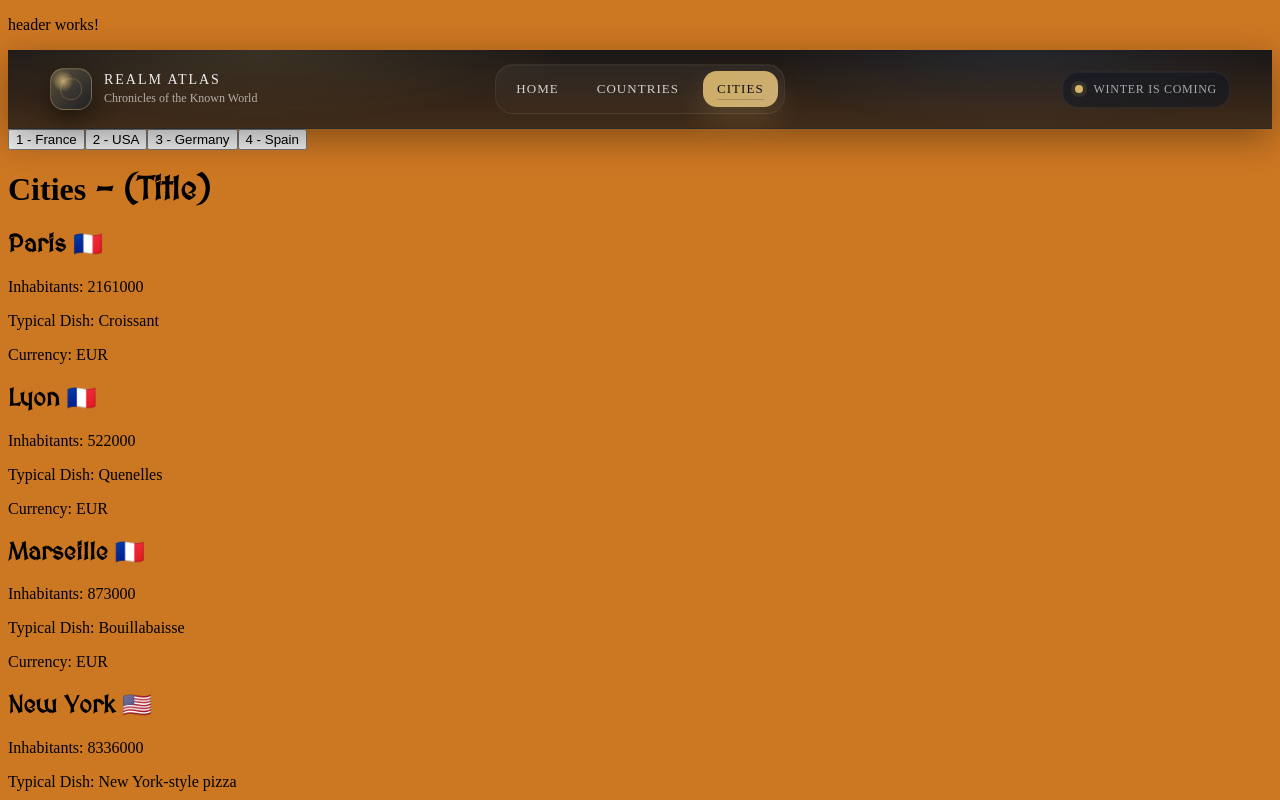
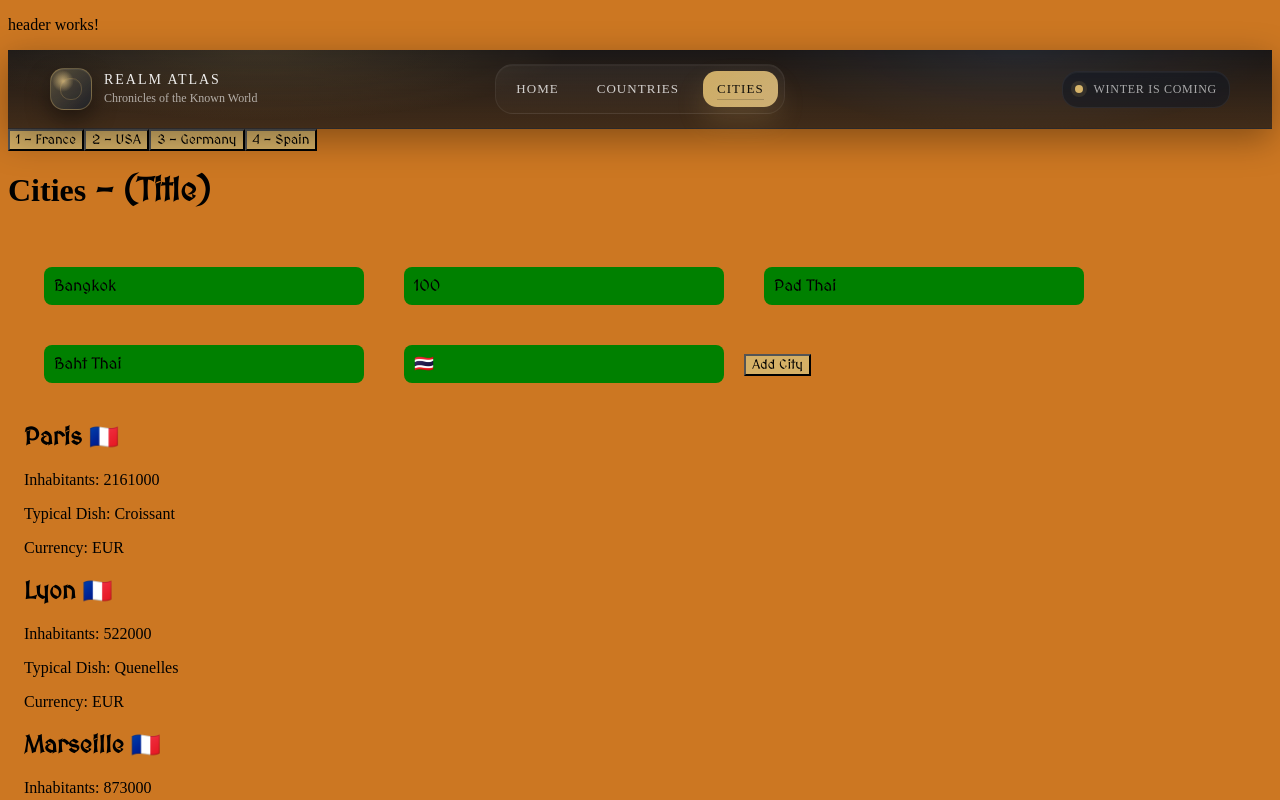
Before and after one commit to boullle/got-portfolio, an Angular app: page /countries/cities in a window 1280 px wide. Shown: the top 800 px of the page. Built offline with nearby package versions, Linux system fonts and the light colour scheme.

Commit message:
formulaire

```diff
--- a/src/app/components/cities-list/cities-list.html
+++ b/src/app/components/cities-list/cities-list.html
@@ -1,6 +1,37 @@
+
+<div [formGroup]="cityForm">
+  <input type="text"
+    name="name"
+    placeholder="Nom de la ville"
+    formControlName="name"
+  />
+  <input type="number"
+    name="inhabitants"
+    placeholder="Nombre d'habitants"
+    formControlName="inhabitants"
+  />
+  <input type="text"
+   name="typicalDish"
+   placeholder="Spécialité culinaire"
+   formControlName="typicalDish"
+  />
+  <input type="text"
+   name="currency"
+   placeholder="Monnaie"
+   formControlName="currency"
+  />
+  <input type="text"
+   name="flag"
+   placeholder="Drapeau"
+   formControlName="flag"
+  />
+  <button (click)="addCity()" >Add City</button>
+</div>
+
+
 @for (city of cities;track city.id) {
   <div class="city-card">
-    <h2>{{ city.name }} {{ city.flag }}</h2>
+    <h2 appHoverHighlight>{{ city.name }} {{ city.flag }}</h2>
     <p>Inhabitants: {{ city.inhabitants }}</p>
     <p>Typical Dish: {{ city.typicalDish }}</p>
     <p>Currency: {{ city.currency }}</p>
--- a/src/app/components/cities-list/cities-list.scss
+++ b/src/app/components/cities-list/cities-list.scss
@@ -0,0 +1,70 @@
+:host {
+  display: block;
+  padding: 16px;
+}
+
+.card {
+  max-width: 720px;
+  margin: 0 auto;
+  padding: 20px;
+  border-radius: 14px;
+  border: 1px solid rgba(0, 0, 0, 0.12);
+  background: rgba(214, 180, 106, 0.95);
+}
+
+h1 {
+  margin: 0 0 6px;
+  font-size: 22px;
+}
+
+.subtitle {
+  margin: 0 0 18px;
+  opacity: 0.75;
+}
+
+.field {
+  display: flex;
+  flex-direction: column;
+  gap: 6px;
+  margin-bottom: 14px;
+
+  label {
+    font-weight: 600;
+  }
+
+  input,
+  textarea {
+    padding: 10px 12px;
+    border-radius: 10px;
+    border: 1px solid rgba(0, 0, 0, 0.2);
+    outline: none;
+
+    &:focus {
+      border-color: rgba(0, 0, 0, 0.55);
+    }
+  }
+}
+
+.hint {
+  font-size: 12px;
+  opacity: 0.7;
+}
+
+.error {
+  color: #b00020;
+  font-size: 12px;
+}
+
+.btn {
+  width: 100%;
+  padding: 12px 14px;
+  border: none;
+  border-radius: 12px;
+  cursor: pointer;
+  font-weight: 700;
+  background-color: #CC7722;
+
+  &:hover {
+    filter: brightness(0.95);
+  }
+}
--- a/src/app/components/cities-list/cities-list.ts
+++ b/src/app/components/cities-list/cities-list.ts
@@ -1,13 +1,43 @@
-import { Component, Input, } from '@angular/core';
+import { Component, EventEmitter, Input, Output, } from '@angular/core';
 import { citiesModel } from '../../shared/models/cities.model';
+import { HoverHighlight } from '../../shared/directives/hover-highlight';
+import { FormControl, FormGroup, Validators, ReactiveFormsModule } from '@angular/forms';
 
 @Component({
   selector: 'app-cities-list',
-  imports: [],
+  imports: [HoverHighlight, ReactiveFormsModule],
   templateUrl: './cities-list.html',
   styleUrl: './cities-list.scss',
 })
 export class CitiesList {
+
   @Input() cities!: citiesModel[];
+  @Output() cityCreated=new EventEmitter<citiesModel>();
 
+
+  protected cityForm = new FormGroup({
+    name: new FormControl<string>('Bangkok',[Validators.required, Validators.minLength(3)]),
+    inhabitants: new FormControl<number>(100, [Validators.required, Validators.minLength(1)]),
+    typicalDish: new FormControl<string>('Pad Thai', [Validators.required, Validators.minLength(3)]),
+    currency: new FormControl<string>('Baht Thai', [Validators.required, Validators.minLength(3)]),
+    flag: new FormControl<string>('🇹🇭', [Validators.required,Validators.minLength(2), Validators.maxLength(2)])
+})
+protected addCity():void{
+  if(this.cityForm.invalid){
+    this.cityForm.markAllAsTouched();
+    return;
+  }
+  const values = this.cityForm.value;
+  console.log(values);
+  const newCity:citiesModel={
+    id: Date.now(),
+    name: values.name ?? '',
+    inhabitants: values.inhabitants ?? 0,
+    typicalDish: values.typicalDish ?? '',
+    currency: values.currency ?? '',
+    flag: values.flag ?? '',
+  }
+  this.cityCreated.emit(newCity);
+  this.cityForm.reset();
 }
+}
--- a/src/app/components/cities/cities.html
+++ b/src/app/components/cities/cities.html
@@ -1,3 +1,5 @@
 <h1><strong>{{currentTitle}}</strong> - (Title)</h1>
-<app-cities-list [cities]="cities"/>
+<app-cities-list
+[cities]="cities"
+(cityCreated)="addCity($event)"/>
 <router-outlet/>
--- a/src/app/components/cities/cities.ts
+++ b/src/app/components/cities/cities.ts
@@ -38,4 +38,7 @@ export class Cities implements OnInit {
     private getTitle(){
        this.currentTitle=this.titleService.getTitle();
     }
+    protected addCity(newCity:citiesModel):void{
+     this.cities=[...this.cities, newCity];
+    }
 }
--- /dev/null
+++ b/src/app/shared/directives/hover-highlight.ts
@@ -0,0 +1,20 @@
+import { Directive, ElementRef, HostListener, inject, Renderer2 } from '@angular/core';
+
+@Directive({
+  selector: '[appHoverHighlight]',
+})
+export class HoverHighlight {
+
+  private renderer: Renderer2 = inject(Renderer2);
+  private elementRef: ElementRef = inject(ElementRef);
+
+
+  @HostListener ('mouseenter') onMouseEnter() {
+    this.renderer.setStyle(this.elementRef.nativeElement, 'color', 'chartreuse');
+  }
+
+  @HostListener ('mouseleave') onMouseLeave() {
+    this.renderer.removeStyle(this.elementRef.nativeElement, 'color');
+  }
+
+}
--- a/src/styles.scss
+++ b/src/styles.scss
@@ -3,12 +3,15 @@
     --noir:black;
     --beige:#D2B48C;
 }
+button {
+  background-color: rgba(214, 180, 106, 0.95);
+}
 
-h1, h2 {
+h1, h2, label, input, button {
   font-family: 'MedievalSharp', cursive;
 }
 
-p, strong,input {
+p, strong  {
   font-family: 'IM Fell English', serif;
 }
 body {
```
Also changed, not shown: src/app/shared/models/cities.model.ts (line endings or trailing spaces), 1 other file (tests, documents, lock files or other folders).
